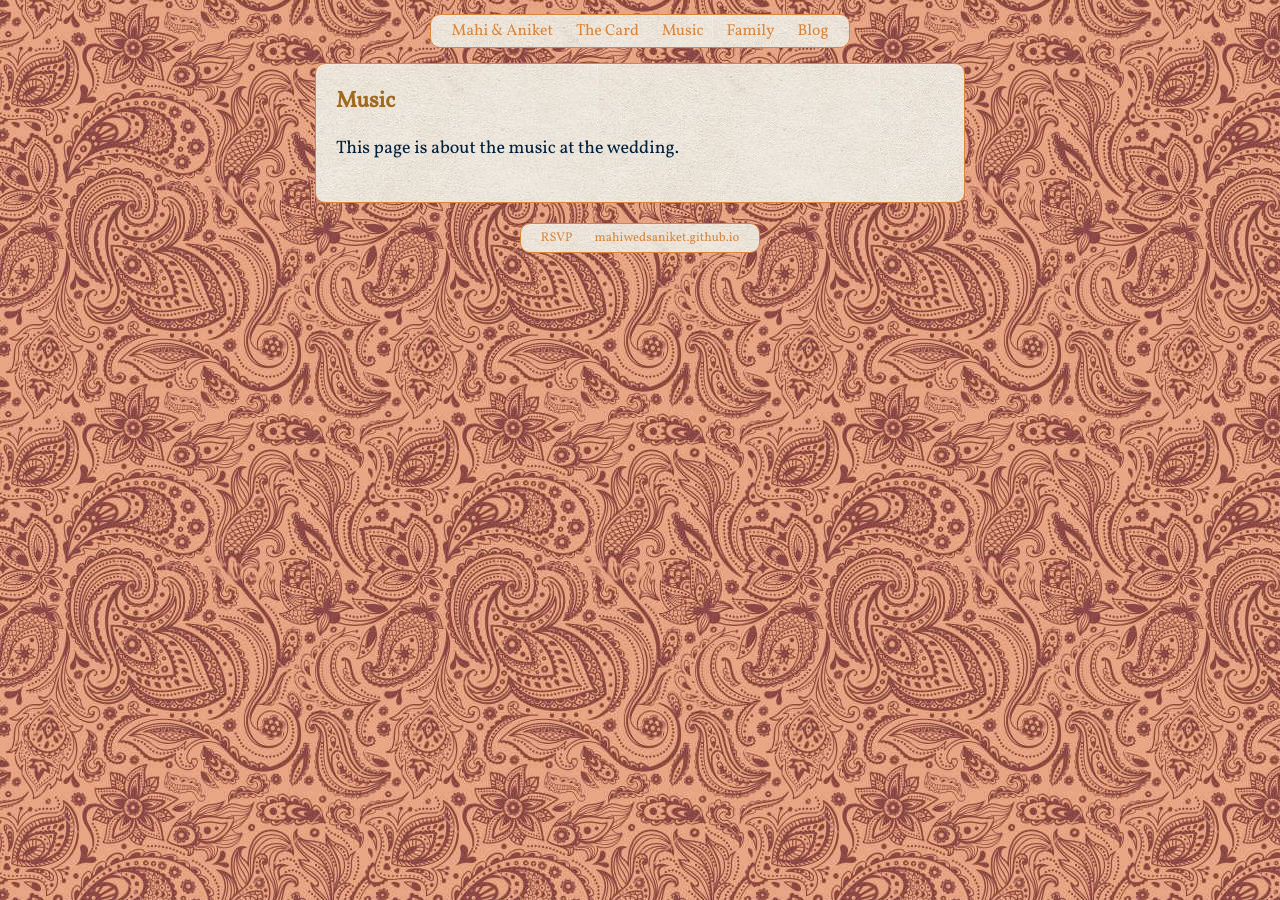
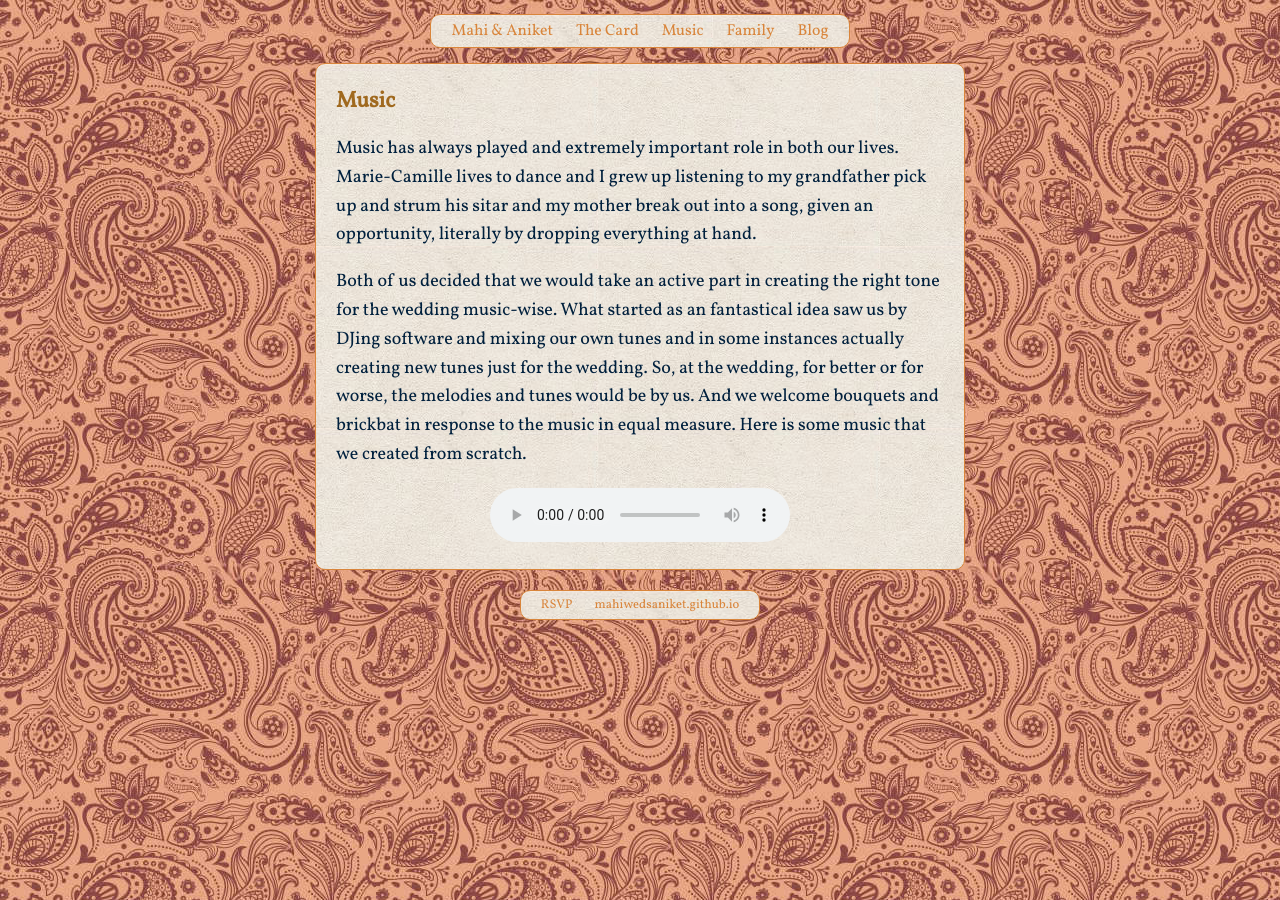
Before and after one commit to mahiwedsaniket/mahiwedsaniket.github.io, a Jekyll site: the page built from _posts/2018-01-01-Music.md, in a window 1280 px wide. Built offline with Jekyll 4.4.1, drawn with Linux system fonts in a browser that asks for light colours.

Commit message:
finishing off 2Feb2018 branch

```diff
--- a/_posts/2018-01-01-Music.md
+++ b/_posts/2018-01-01-Music.md
@@ -6,4 +6,19 @@ tags:
 - Music
 ---
 
-This page is about the music at the wedding.
+Music has always played and extremely important role in both our lives. Marie-Camille lives to dance and I grew up listening to my grandfather pick up and strum his sitar and my mother break out into a song, given an opportunity, literally by dropping everything at hand.
+
+Both of us decided that we would take an active part in creating the right tone for the wedding music-wise. What started as an fantastical idea saw us by DJing software and mixing our own tunes and in some instances actually creating new tunes just for the wedding. So, at the wedding, for better or for worse, the melodies and tunes would be by us. And we welcome bouquets and brickbat in response to the music in equal measure. Here is some music that we created from scratch.
+
+<center>
+<audio controls>
+ <source src="http://www.aniket.co.uk/b/MWA/Electic_Beat.m4a"
+         type='audio/mp4'>
+ <!-- The next two lines are only executed if the browser doesn't support MP4 files -->
+ <source src="http://www.aniket.co.uk/b/MWA/Electic_Beat.mp3"
+         type='audio/ogg; codecs=vorbis'>
+ <!-- The next line will only be executed if the browser doesn't support the <audio> tag-->
+ <p>Your user agent does not support the HTML5 Audio element.</p>
+</audio>
+
+</center>
--- a/css/main.css
+++ b/css/main.css
@@ -114,6 +114,10 @@ div.ex2 {
 	    border: 3px solid #73AD21;
 }
 
+div.center {
+	    margin: 0px auto;
+		width: 50%;
+}
 
 
 div.citiesfront {
```
Also changed, not shown: _posts/2017-01-29-The-card.md (renamed from _posts/2018-01-29-The-card.md, +1 -1 lines), _posts/2017-01-30-Design-Elements.md (renamed from _posts/2018-01-30-Design-Elements.md, +1 -1 lines), zzz_junk/audio.md (added, +9 -0 lines).
